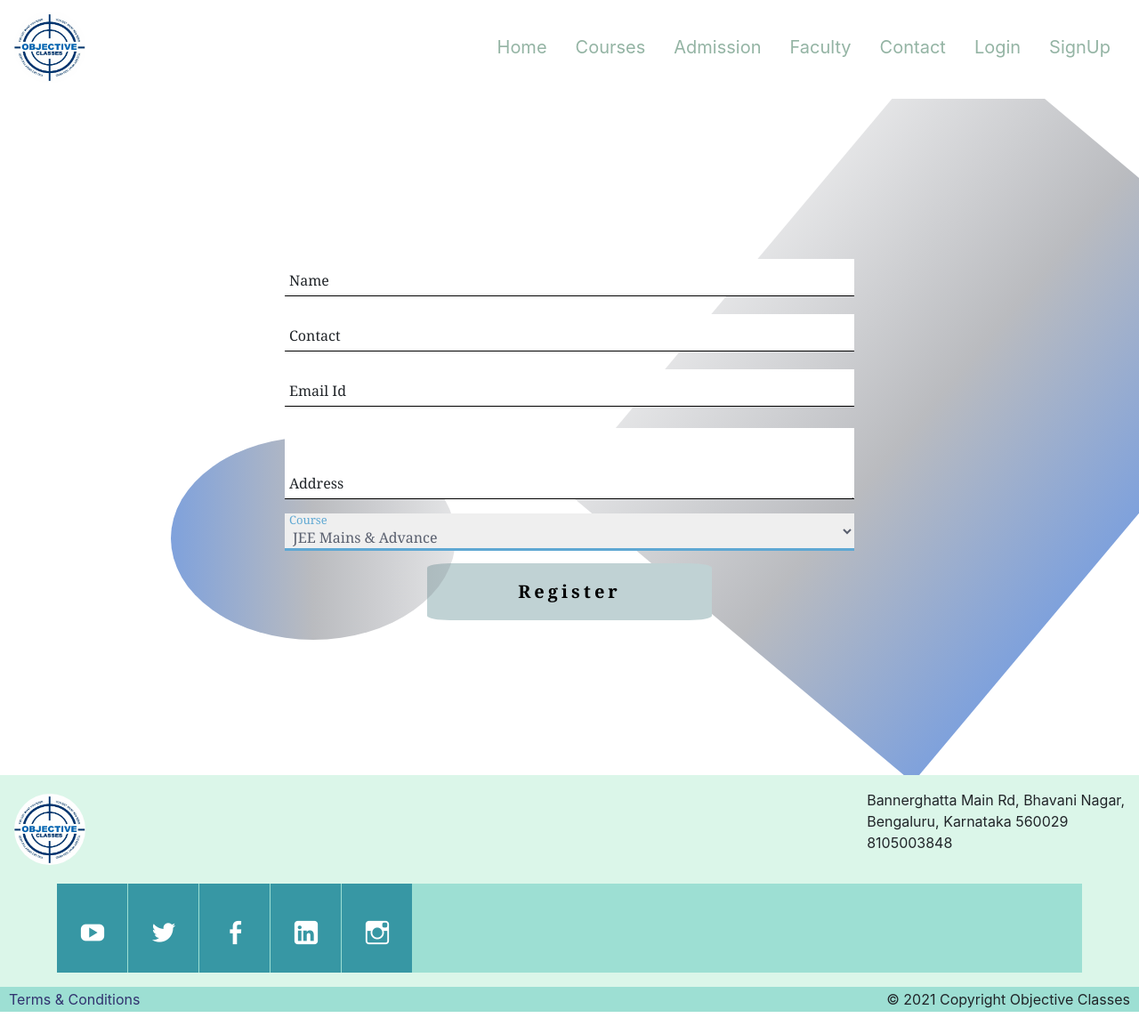
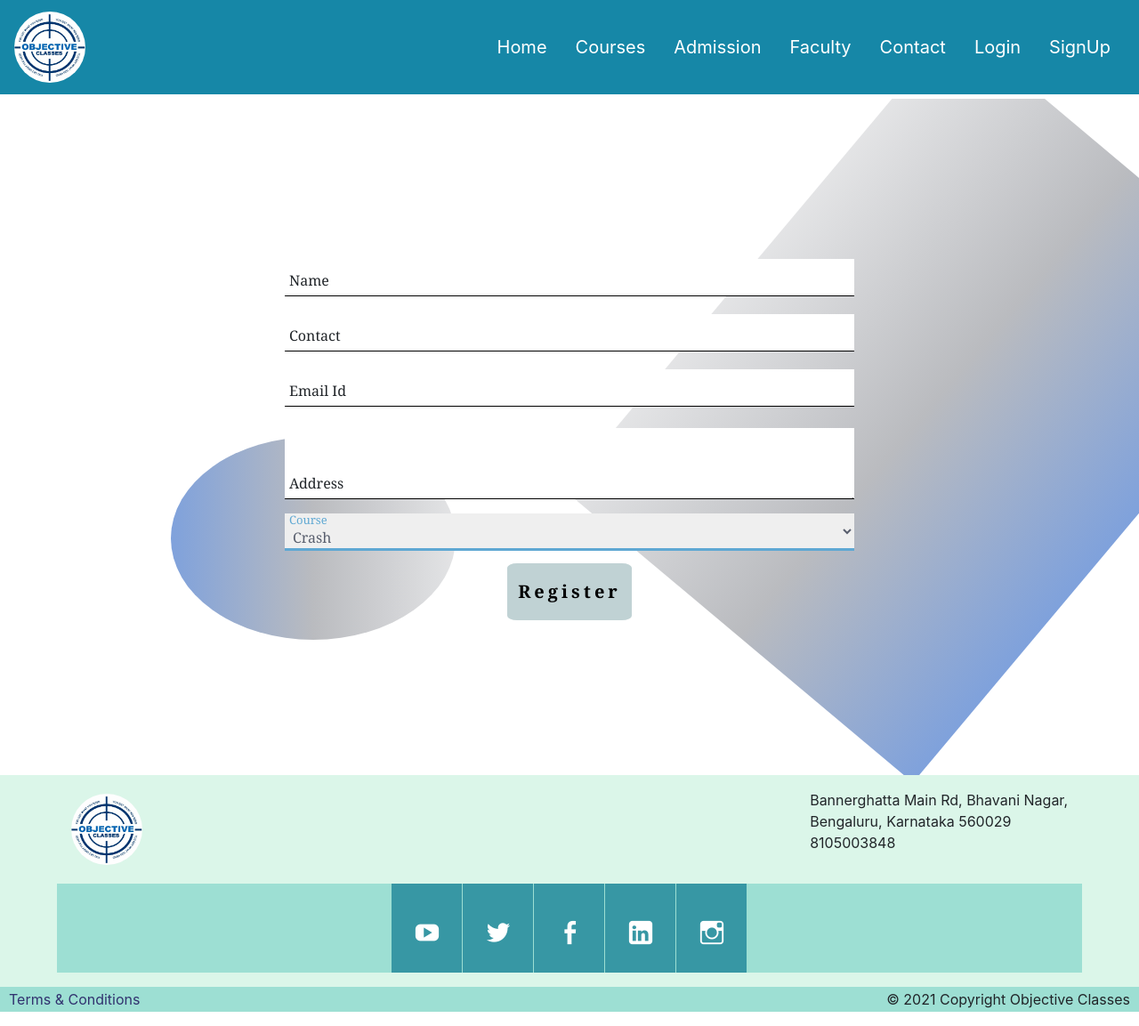
Before and after one commit to sumitthrita/objectiveClasses, a React (Create React App) app: page /registration in a window 1280 px wide. Shown: the whole page at 89% size. Built offline with nearby package versions, Linux system fonts and the light colour scheme.

Commit message:
registration states working

```diff
--- a/src/components/Button.css
+++ b/src/components/Button.css
@@ -1,5 +1,5 @@
 .buttonMain {
-    width: 25vw;
+    width: 140px;
     height: 8vh;
     position: relative;
     overflow: hidden;
--- a/src/components/Footer.css
+++ b/src/components/Footer.css
@@ -25,6 +25,8 @@ ul {
     flex-wrap: wrap;
     justify-content: space-between;
     padding: 1rem;
+    margin-left: 5%;
+    margin-right: 5%;
 }
 
 .footer_logo {
--- a/src/components/Header.css
+++ b/src/components/Header.css
@@ -1,5 +1,5 @@
 .headnav {
-    background-color:#fff;
+    background-color:#1687a7;
 
 }
 .header__logoImage {
@@ -9,14 +9,14 @@
 }
 
 #element{
-    color:#94b4a4;
+    color:#fff;
     padding:14px 16px;
     text-decoration: none;
     font-size:20px;
 }
 
 #element:hover {
-    color: #389393;
+    color: #000;
     text-decoration: none;
 }
 
--- a/src/components/HomepageSlideshow.css
+++ b/src/components/HomepageSlideshow.css
@@ -22,6 +22,7 @@ p{
 .home{
     font-size: 16px;
     text-align: justify;
+    background-color: #d3e0ea;
     padding-top: 2.5%;
     padding-right: 5%;
     padding-left: 5%;
--- a/src/components/Registration.css
+++ b/src/components/Registration.css
@@ -152,7 +152,3 @@
 .form__inputAddress:focus + .form__inputAddress {
     padding-top: 20px;
 }
-
-/* .button {
-    background-color: black;
-} */
--- a/src/components/Registration.js
+++ b/src/components/Registration.js
@@ -12,16 +12,37 @@ class Registration extends Component {
             name: "",
             contact:"",
             email:"",
-            course:"",
-            address:""
+            address:"",
+            course:""
         };
         this.handleChange= this.handleChange.bind(this);
     };
 
     handleChange(e) {
-    //    var stateName=e.target.name;
+        const name = e.target.name;
+        const value = e.target.value;
 
-        this.setState({address:e.target.value})
+        switch (name) {
+            case "name":
+                this.setState({name: value});
+                break;
+            case "contact":
+                this.setState({contact: value});
+                break;
+            case "email":
+                this.setState({email: value});
+                break;
+            case "address":
+                this.setState({address: value});
+                break;
+            case "course":
+                this.setState({course: value});
+                break;
+            default:
+                break;
+        }
+
+        // this.setState({address:e.target.value})
     }
 
     render(){
@@ -36,13 +57,13 @@ class Registration extends Component {
                     </label>
                 </div>
                 <div className="inputSection" >
-                    <input type="text" maxLength="10" name="contact" value={this.state.contact} className="form__input" autoComplete="off" required />
+                    <input type="text" maxLength="10" name="contact" value={this.state.contact} className="form__input" autoComplete="off" required onChange={this.handleChange}/>
                     <label for ="contact" className="form__label" >
                         <span className="form__content" >Contact</span>
                     </label>
                 </div>
                 <div className="inputSection" >
-                    <input type="email" name="email" value={this.state.email} className="form__input" autoComplete="off" required />
+                    <input type="email" name="email" value={this.state.email} className="form__input" autoComplete="off" required onChange={this.handleChange} />
                     <label for ="email" className="form__label" >
                         <span className="form__content" >Email Id</span>
                     </label>
@@ -55,7 +76,9 @@ class Registration extends Component {
                 </div>
                 <div className="inputSection" >
                     <select value={this.state.course} className="form__input" name="course" onChange={this.handleChange} >
-                        <option value="JEE Mains & Advance">JEE Mains & Advance</option>
+                        <option value="JEE Mains Crash Course">Crash </option>
+                        <option value="NEET Crash Course">Crash C)</option>
+                        <option value="JEE Mains & Advance">JEE e</option>
                         <option value="JEE Mains">JEE Mains</option>
                         <option value="JEE Advance">JEE Advance</option>
                         <option value="NEET">NEET</option>
--- a/src/components/Social.css
+++ b/src/components/Social.css
@@ -23,7 +23,10 @@
     background: #9ddfd3;
     width: 100%;
     min-width: 800px;
-    display: block;
+    /* display: block; */
+    display: flex;
+    flex-direction: row;
+    justify-content: center;
     list-style: none;
     overflow: hidden;
     height: 100px;
```
Also changed, not shown: 1 other file (tests, documents, lock files or other folders).
